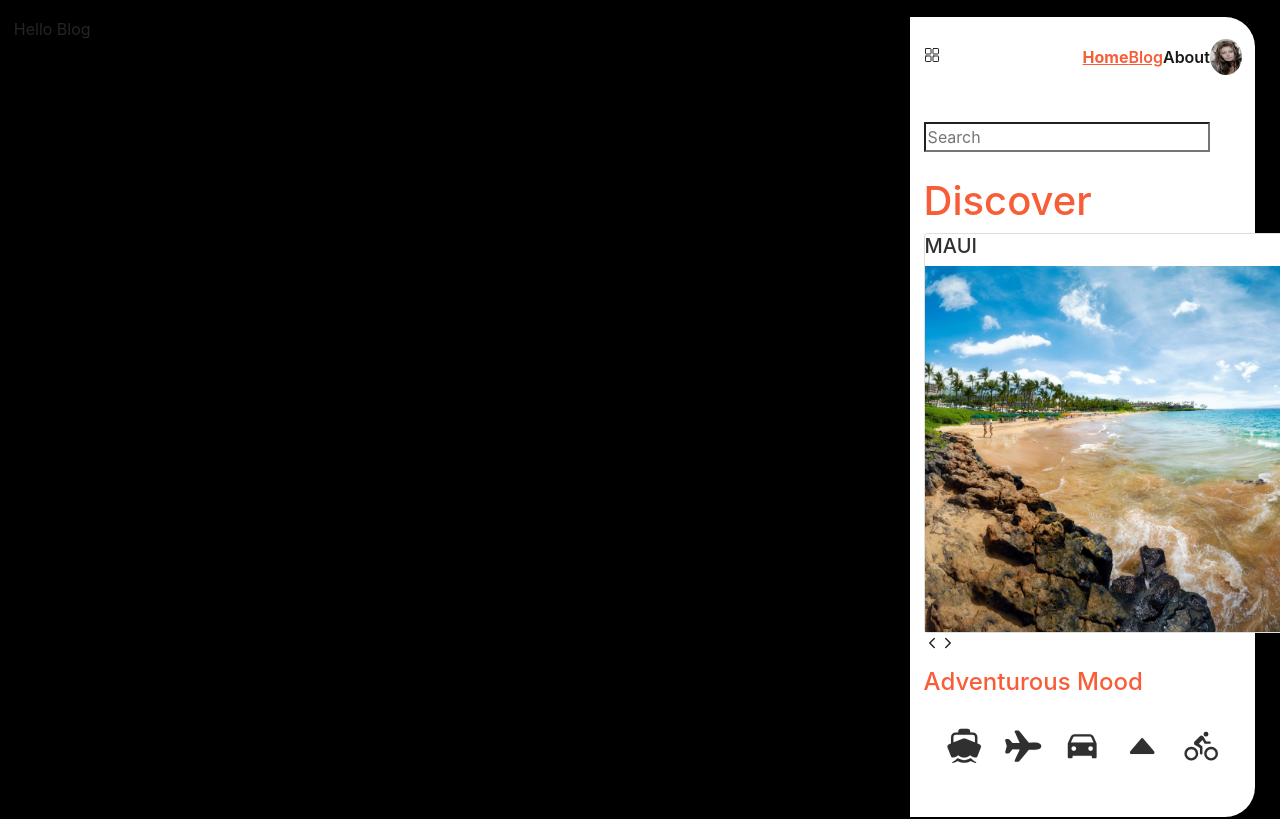
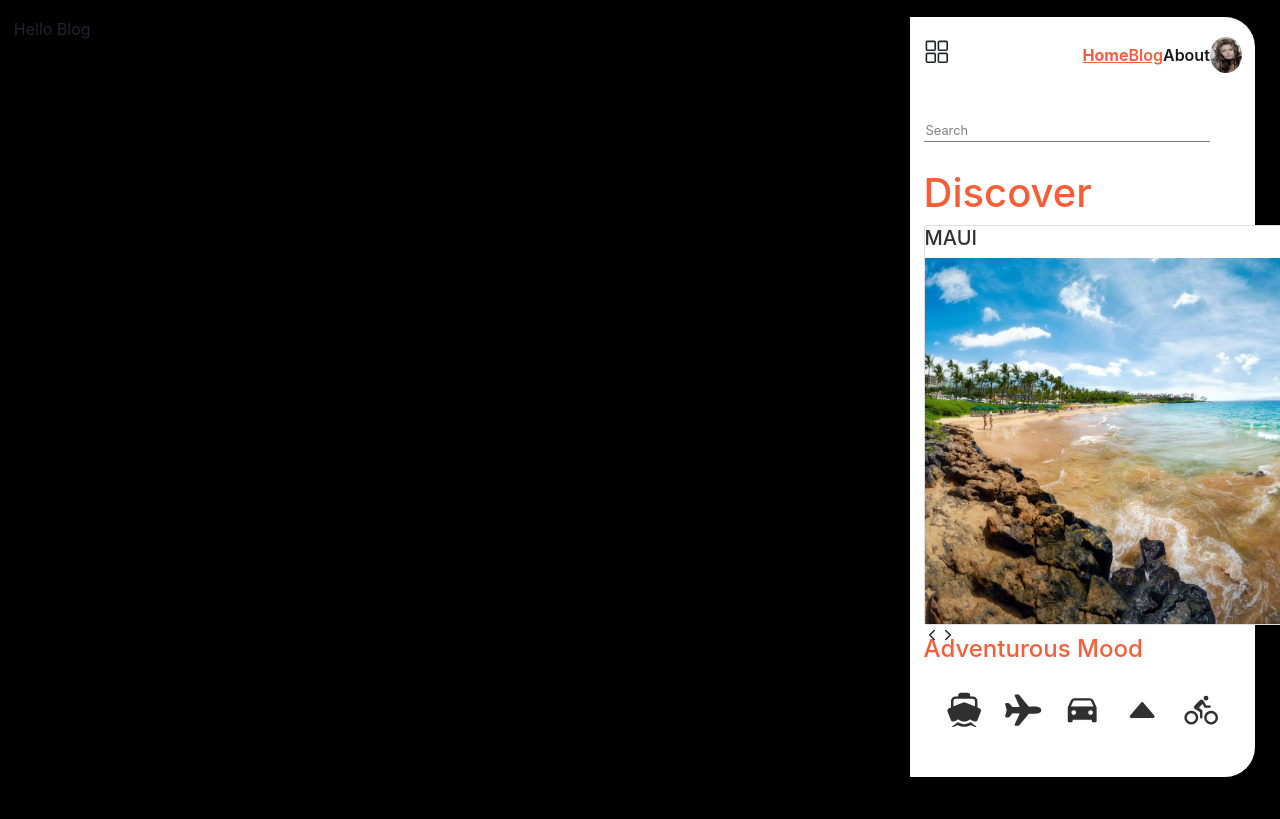
Before and after one commit to edgarcltop/travel_app, a React (Create React App) app: page /blog in a window 1280 px wide. Shown: the top 819 px of the page. Built offline with nearby package versions, Linux system fonts and the light colour scheme.

Commit message:
search done

```diff
--- a/src/scss/layout/_aside.scss
+++ b/src/scss/layout/_aside.scss
@@ -1,5 +1,5 @@
- .aside {
-   /* grid */
+.aside {
+  /* grid */
   /* .aside is fixed for main-about-quiz, but not for Offers */
   grid-row: 1;
   grid-column: 2;
@@ -8,27 +8,28 @@
   background-color: #fff;
   border-top-right-radius: 30px;
   border-bottom-right-radius: 30px;
+  height: 95vh;
 
   &-header {
     height: 10%;
     display: flex;
+    justify-content: space-between;
     align-items: center;
     width: 100%;
     &__menu {
-
+      ion-icon {
+        font-size: 1.6rem;
+      }
     }
 
     &__nav {
-      margin-left: auto;
       display: flex;
       align-items: center;
       justify-content: space-evenly;
       width: 50%;
-      //border: 1px solid red;
       list-style: none;
 
-
-      a{
+      a {
         color: #181818;
         font-weight: 600;
         font-size: 1rem;
@@ -37,10 +38,9 @@
       .active {
         color: #f75d37;
         text-decoration: underline;
+      }
 
-        }
-
-      img{
+      img {
         width: 36px;
         height: 36px;
         border-radius: 50%;
@@ -54,6 +54,19 @@
     height: 10%;
     input {
       width: 90%;
+      border: none;
+      border-bottom: 1px solid gray;
+      font-size: 1vw;
+      &:focus {
+        outline: none;
+      }
+      &::placeholder {
+        color: grey;
+      }
+      //   &::-webkit-search-cancel-button{
+      //     color:grey;
+      //     background-color: grey;
+      // }
     }
   }
 
@@ -63,19 +76,19 @@
     flex-direction: column;
     justify-content: space-around;
 
-    h1{
+    h1 {
       color: #f75d37;
     }
 
     &__nav {
       width: 55%;
       display: flex;
-      justify-content:space-between;
-      color: #303030
+      justify-content: space-between;
+      color: #303030;
     }
 
     &__carrousel {
-        height: 90%;
+      height: 90%;
     }
   }
 
```
